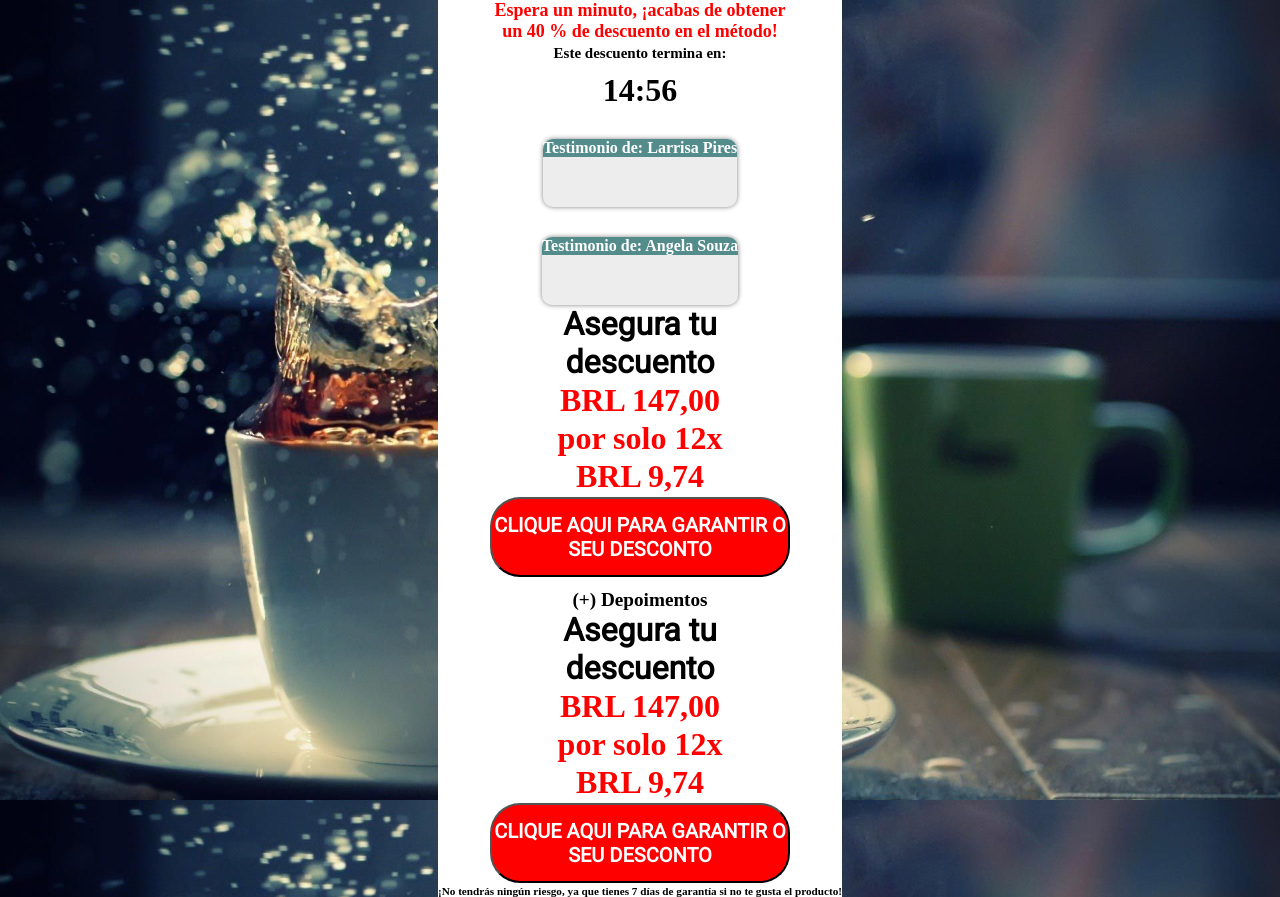
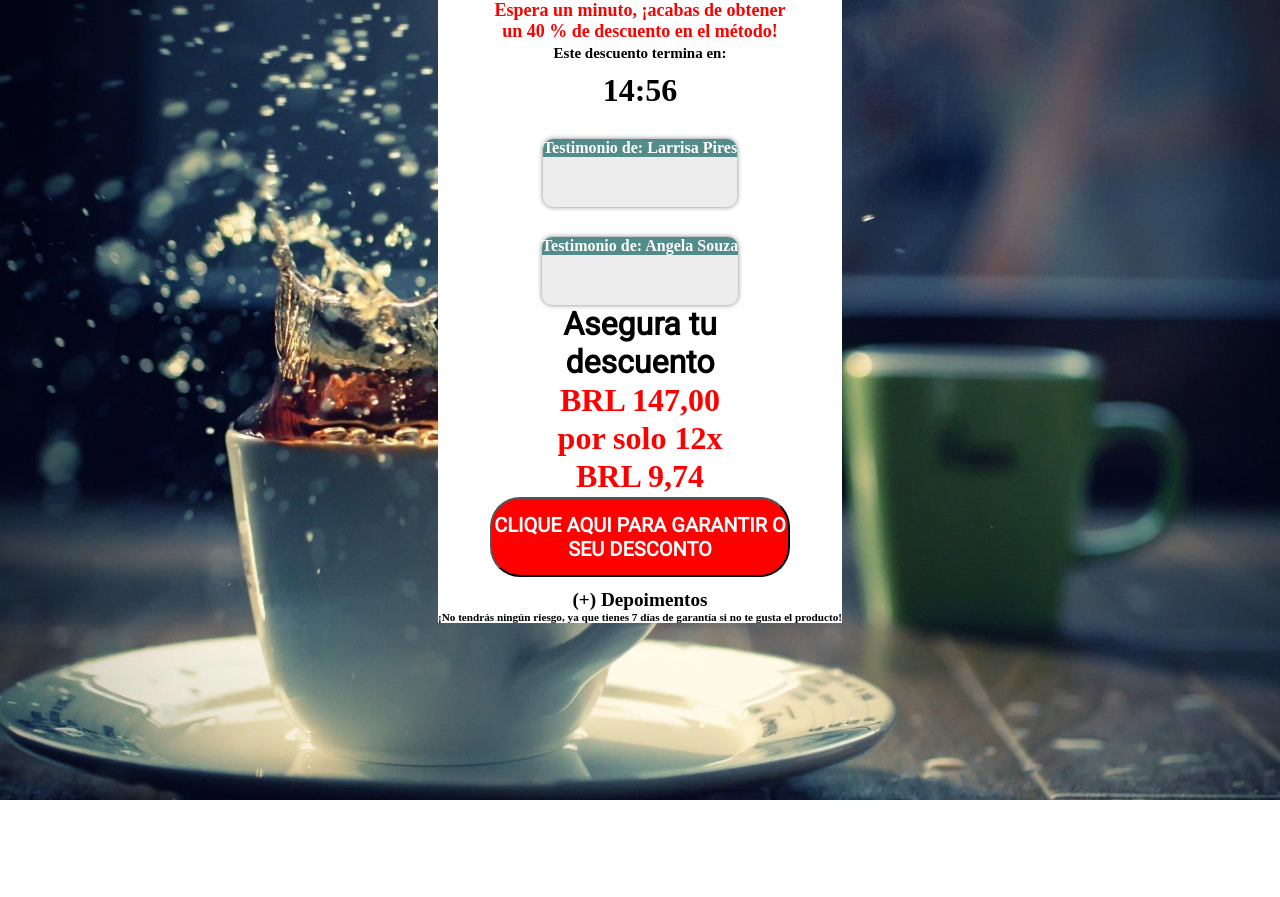
Before and after one commit to pabloykaro/tonico-indio-espanol, a React (Create React App) app: page /desconto in a window 1280 px wide. After the commit the page ends 800 px from the top, so only its background shows below. Built offline with nearby package versions, Linux system fonts and the light colour scheme; a web font is replaced by a local one.

Commit message:
Update index.js

```diff
--- a/src/pages/Desconto/index.js
+++ b/src/pages/Desconto/index.js
@@ -60,10 +60,7 @@ return (
 
         </div>
 
-         <div className='button-create'>
-             <h1 className='desconto-title'>Asegura tu descuento <span className='text-desc'>BRL 147,00 por solo 12x BRL 9,74</span></h1>
-         </div>
-           <button onClick={() => openInNewTab('https://pay.hotmart.com/I72056899U?off=bfuoyjdv&checkoutMode=10')} className='button-desc'>CLIQUE AQUI PARA GARANTIR O SEU DESCONTO</button>
+
 
          <div className='garantia'>
 
```
